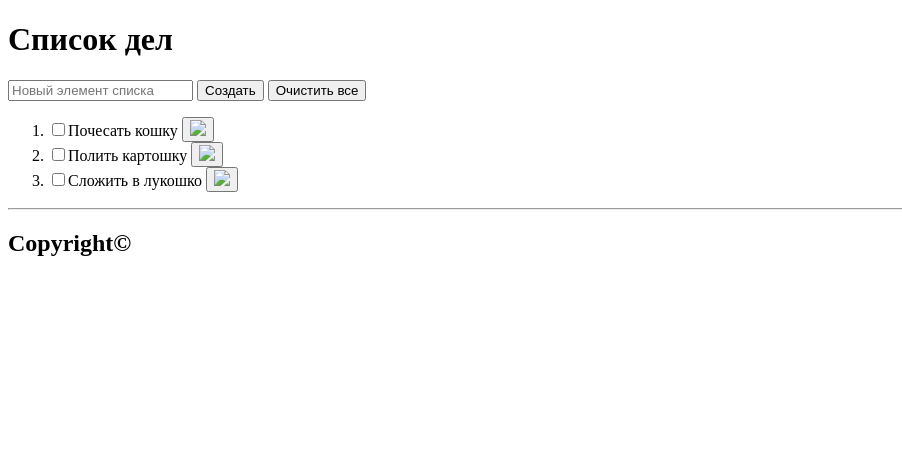
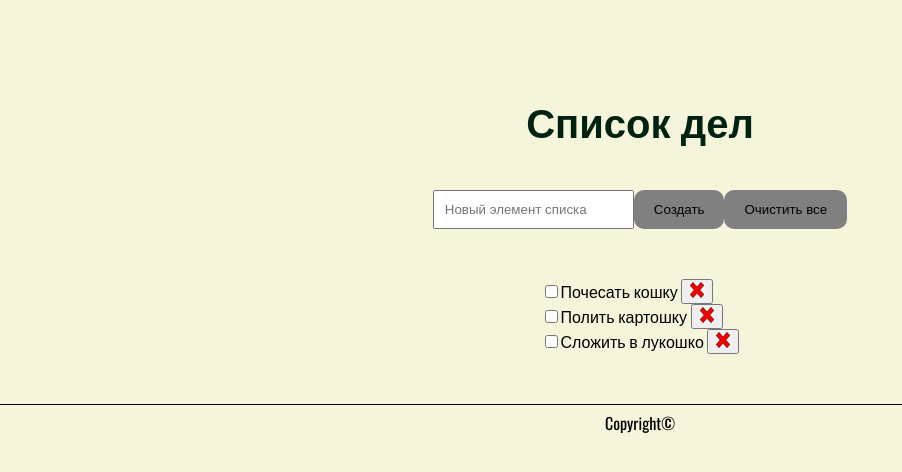
Before and after one commit to Denchikmp4/Weblabs, a plain HTML site: page index.html in a window 1280 px wide. Shown: the whole page, without its empty margins (0-902 px from the left). Drawn offline with nearby package versions, Linux system fonts and the light colour scheme.

Commit message:
ИзменилФайл

```diff
--- a/index.html
+++ b/index.html
@@ -1,29 +1,45 @@
 <!DOCTYPE html>
 <html lang="en">
 <head>
-    <link rel="icon" type="image/x-icon" sizes="16x16" href="favicon.ico">
+    <link rel="stylesheet" href="styles/reset.css">
+    <link rel="stylesheet" href="styles/style.css">
+    <link rel="icon" type="image/x-icon" sizes="16x16" href="img/favicon.ico">
     <meta charset="UTF-8">
     <meta name="viewport" content="width=device-width, initial-scale=1.0">
+    <meta http-equiv="X-UA-Compatible" content="IE=edge">
     <title>Lab1</title>
 
 </head>
 <body>
-    <h1>Список дел</h1>
-    <form>
-        <input placeholder="Новый элемент списка">
-        <button type="submit">Создать</button>
-        <button type="reset">Очистить все</button>
-    </form>
+    <div class="container">
+        <div class="cont2">
+            <h1 class="spisok">Список дел</h1>
+            <form class="forma">
+                <input placeholder="Новый элемент списка" class="inputtext">
+                <button type="submit" class="buttons">Создать</button>
+                <button type="reset" class="buttons">Очистить все</button>
+            </form>
+            <div class="tasks">
+                <div>
+                    <input type="checkbox">Почесать кошку <Button><img src="img/favicon-16x16.png"></Button>
+                </div>
+                <div>
+                    <input type="checkbox">Полить картошку <Button><img src="img/favicon-16x16.png"></Button>
+                </div>
+                <div>
+                    <input type="checkbox">Сложить в лукошко <Button><img src="img/favicon-16x16.png"></Button>
+                </div>
 
-    <ol>
-        <li><input type="checkbox">Почесать кошку <Button><img src="favicon-16x16.png"></Button></li>
-        <li><input type="checkbox">Полить картошку <Button><img src="favicon-16x16.png"></Button></li>
-        <li><input type="checkbox">Сложить в лукошко <Button><img src="favicon-16x16.png"></Button></li>
-    </ol>
+            </div>
+        </div>
 
+
+
+    </div>
+
+    <footer class="footer">
+        <h2>Copyright&copy;</h2>
+    </footer>
 </body>
-<footer>
-    <hr>
-    <h2>Copyright&copy;</h2>
-</footer>
+
 </html>
```
